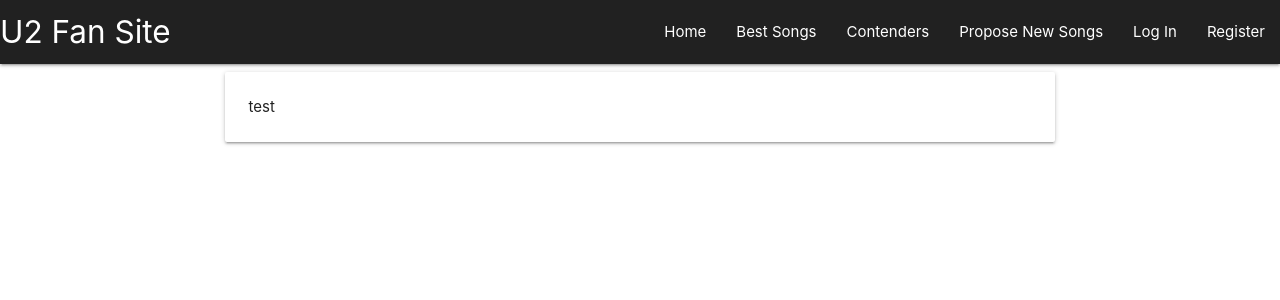
After one commit to colmfah/u2-fan-site, a Flask app: template templates/register.html in a window 1280 px wide. The commit adds this page. Shown: the top 300 px of the page. Run offline with Flask 2, Linux system fonts and the light colour scheme; the template is opened without the code that fills it, so the values that code supplies are empty; some libraries are stand-ins or nearby versions.

Commit message:
fix: base template working

```diff
--- a/templates/base.html
+++ b/templates/base.html
@@ -10,7 +10,7 @@
     <link rel="stylesheet" href="{{ url_for('static', filename='css/style.css') }}" type="text/css">
     {% block styles %}
     {% endblock %}
-    <title>Best Songs</title>
+    <title>U2 Fan Site</title>
 </head>
 
 
@@ -21,12 +21,12 @@
                 <a href="{{ url_for('get_songs')}}" class="brand-logo">U2 Fan Site</a>
                 <a href="#" data-target="mobile-demo" class="sidenav-trigger"><i class="material-icons">menu</i></a>
                 <ul class="right hide-on-med-and-down">
-                    <li><a href="#">Home</a></li>
+                    <li><a href="{{ url_for('get_songs')}}">Home</a></li>
                     <li><a href="#">Best Songs</a></li>
                     <li><a href="#">Contenders</a></li>
                     <li><a href="#">Propose New Songs</a></li>
                     <li><a href="#">Log In</a></li>
-                    <li><a href="#">Sign Up</a></li>
+                    <li><a href="{{ url_for('register')}}">Register</a></li>
                 </ul>
             </div>
         </nav>
@@ -42,10 +42,12 @@
             <li><a href="#">Contenders</a></li>
             <li><a href="#">Propose New Songs</a></li>
             <li><a href="#">Log In</a></li>
-            <li><a href="#">Sign Up</a></li>
+            <li><a href="{{ url_for('register')}}">Register</a></li>
         </ul>
     </header>
 
+    {% block content %}
+    {% endblock %}
 
     <script src="https://cdnjs.cloudflare.com/ajax/libs/materialize/1.0.0/js/materialize.min.js"></script>
     <script src="{{url_for('static', filename='js/script.js') }}"></script>
--- /dev/null
+++ b/templates/register.html
@@ -0,0 +1,13 @@
+{% extends "base.html" %}
+{% block content %}
+
+
+<div class="row">
+    <form class="col s12 m8 offset-m2">
+        <div class="card-panel">
+            <span>test</span>
+        </div>
+    </form>
+</div>
+
+{% endblock %}
--- a/templates/songs.html
+++ b/templates/songs.html
@@ -1,7 +1,7 @@
 {% extends "base.html" %}
 {% block content %}
 {% for song in songs %}
-{{ song.title}}
+{{ song.title }}
 {% endfor %}
 
 {% endblock %}
```
